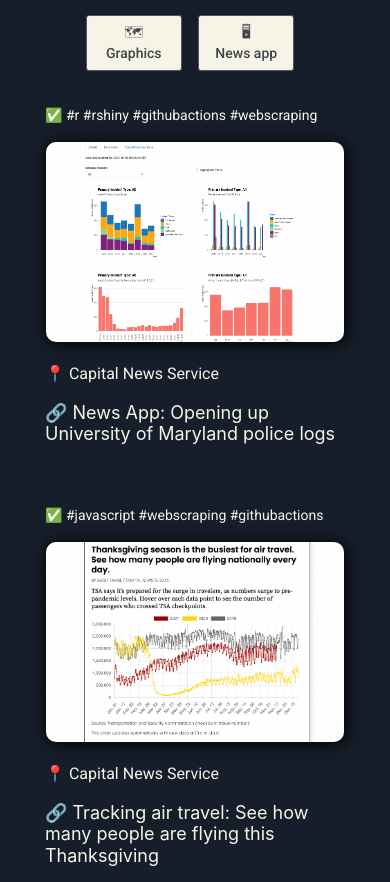
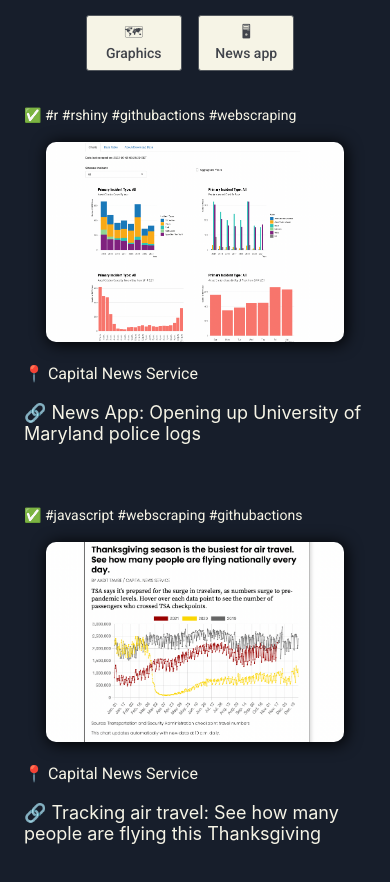
Before and after one commit to aadittambe/.com, a plain HTML site: page index.html in a window 390 px wide. Shown: the part 1214-2096 px from the top of the page. Drawn offline with nearby package versions, Linux system fonts and the light colour scheme.

Commit message:
responsive

```diff
--- a/css/styles.css
+++ b/css/styles.css
@@ -164,7 +164,6 @@ i:hover{
 
 .card{
     min-width: 300px;
-    max-width: 300px;
     margin-top: 20px;
     margin-bottom: 20px;
     border: none;
@@ -288,6 +287,10 @@ footer {
         margin-bottom: 48px;
     }
 
+    .card img{
+        max-width: 500px;
+    }
+
     .card-tag{
         text-align: left;
     }
```
Also changed, not shown: 2 other files.
